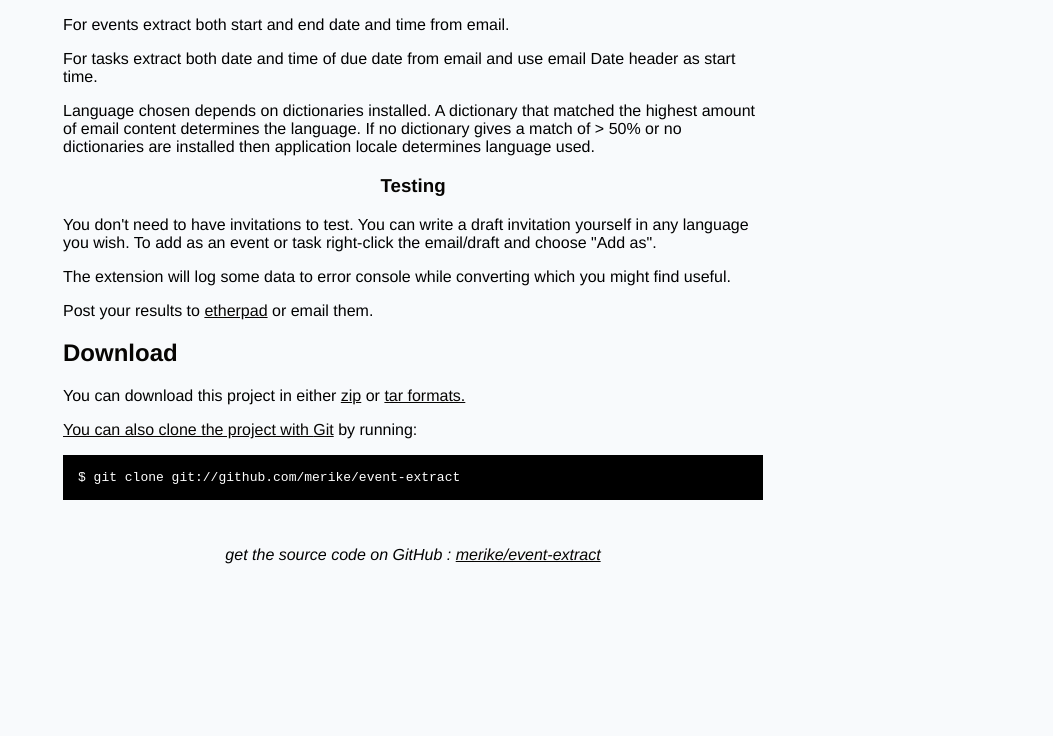
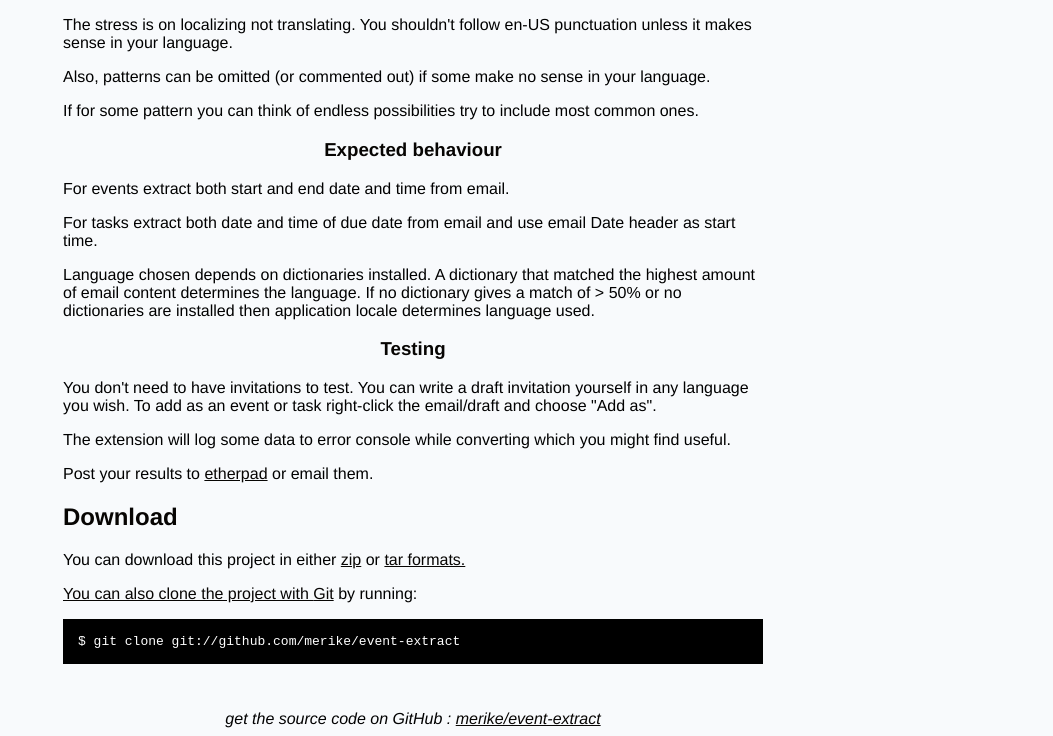
Before and after one commit to merike/event-extract, a plain HTML site: page index.html in a window 1280 px wide. Shown: the part 320-1056 px from the top of the page, without its empty margins (227-1280 px from the left). Before the commit the page ends 892 px from the top, so only its background shows below. Drawn offline with Linux system fonts and the light colour scheme.

Commit message:
Update index.html

```diff
--- a/index.html
+++ b/index.html
@@ -52,6 +52,11 @@
       <h2>Extension</h2>
       <p>You can download a recent version of the extension <a href="https://github.com/merike/event-extract/downloads">here</a></p>
 
+      <h3>Localizing</h3>
+      <p>The stress is on localizing not translating. You shouldn't follow en-US punctuation unless it makes sense in your language.</p>
+      <p>Also, patterns can be omitted (or commented out) if some make no sense in your language.</p>
+      <p>If for some pattern you can think of endless possibilities try to include most common ones.</p>
+
       <h3>Expected behaviour</h3>
       <p>For events extract both start and end date and time from email.</p>
       <p>For tasks extract both date and time of due date from email and use email Date header as start time.</p>
```
